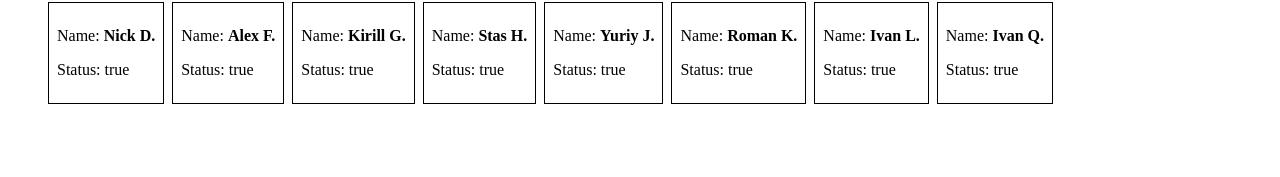
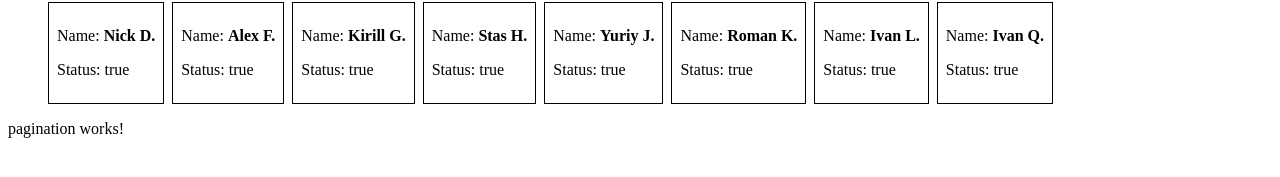
Before and after one commit to glitch-surfer/users-list, an Angular app: page /users in a window 1280 px wide. Shown: the part 225-402 px from the top of the page. Built offline with nearby package versions, Linux system fonts and the light colour scheme.

Commit message:
feat: add raw pagination component

```diff
--- /dev/null
+++ b/src/app/core/components/pagination/pagination.component.html
@@ -0,0 +1 @@
+<p>pagination works!</p>
--- /dev/null
+++ b/src/app/core/components/pagination/pagination.component.ts
@@ -0,0 +1,13 @@
+import { ChangeDetectionStrategy, Component } from '@angular/core';
+
+@Component({
+  selector: 'app-pagination',
+  standalone: true,
+  imports: [],
+  templateUrl: './pagination.component.html',
+  styleUrl: './pagination.component.scss',
+  changeDetection: ChangeDetectionStrategy.OnPush
+})
+export class PaginationComponent {
+
+}
--- a/src/app/users/components/users-list/users-list.component.html
+++ b/src/app/users/components/users-list/users-list.component.html
@@ -29,3 +29,5 @@
   } }
 </ul>
 }
+
+<app-pagination></app-pagination>
--- a/src/app/users/components/users-list/users-list.component.ts
+++ b/src/app/users/components/users-list/users-list.component.ts
@@ -23,6 +23,7 @@ import { UserRowComponent } from '../user-row/user-row.component';
 import { FormControl, ReactiveFormsModule } from '@angular/forms';
 import { UserCardComponent } from '../user-card/user-card.component';
 import { takeUntilDestroyed } from '@angular/core/rxjs-interop';
+import { PaginationComponent } from '../../../core/components/pagination/pagination.component';
 
 @Component({
   selector: 'app-users-list',
@@ -32,6 +33,7 @@ import { takeUntilDestroyed } from '@angular/core/rxjs-interop';
     UserRowComponent,
     ReactiveFormsModule,
     UserCardComponent,
+    PaginationComponent,
   ],
   templateUrl: './users-list.component.html',
   styleUrl: './users-list.component.scss',
```
Also changed, not shown: src/app/core/components/pagination/pagination.component.scss (added).
